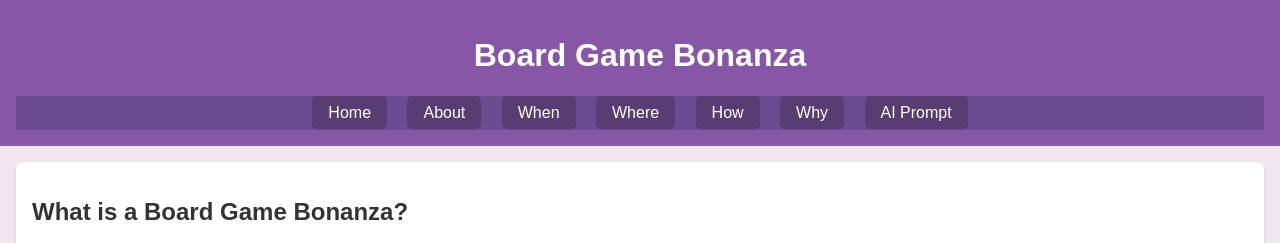
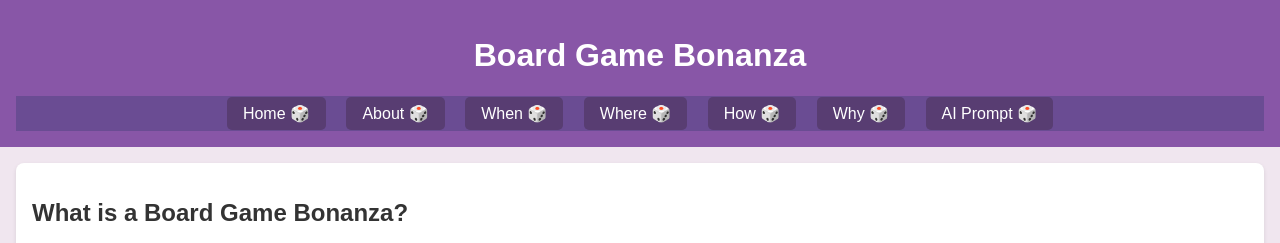
Before and after one commit to SwayamTripathy973/hobby-site, a plain HTML site: page index.html in a window 1280 px wide. Shown: the top 243 px of the page. Drawn offline with Linux system fonts and the light colour scheme.

Commit message:
Update index.html

```diff
--- a/index.html
+++ b/index.html
@@ -116,17 +116,17 @@
 </head>
 <body>
     <header>
-        <h1>Board Game Bonanza</h1>
-        <nav>
-            <a href="#what" onclick="showSection('what')">Home</a>
-            <a href="#who" onclick="showSection('who')">About</a>
-            <a href="#when" onclick="showSection('when')">When</a>
-            <a href="#where" onclick="showSection('where')">Where</a>
-            <a href="#how" onclick="showSection('how')">How</a>
-            <a href="#why" onclick="showSection('why')">Why</a>
-            <a href="#ai-prompt" onclick="showSection('ai-prompt')">AI Prompt</a>
-        </nav>
-    </header>
+    <h1>Board Game Bonanza</h1>
+    <nav>
+        <a href="#what" onclick="showSection('what')">Home 🎲</a>
+        <a href="#who" onclick="showSection('who')">About 🎲</a>
+        <a href="#when" onclick="showSection('when')">When 🎲</a>
+        <a href="#where" onclick="showSection('where')">Where 🎲</a>
+        <a href="#how" onclick="showSection('how')">How 🎲</a>
+        <a href="#why" onclick="showSection('why')">Why 🎲</a>
+        <a href="#ai-prompt" onclick="showSection('ai-prompt')">AI Prompt 🎲</a>
+    </nav>
+</header>
     <main>
         <section id="what">
             <h2>What is  a Board Game Bonanza?</h2>
```
